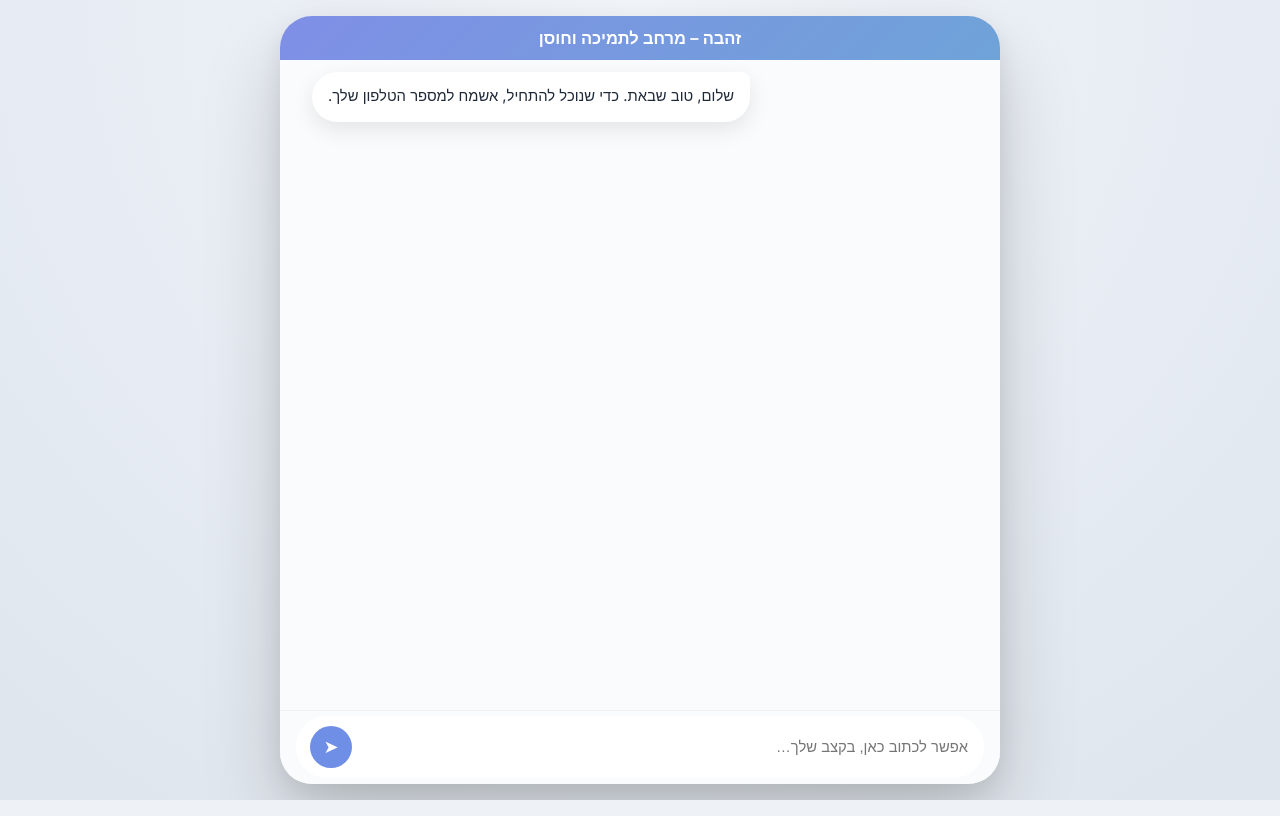
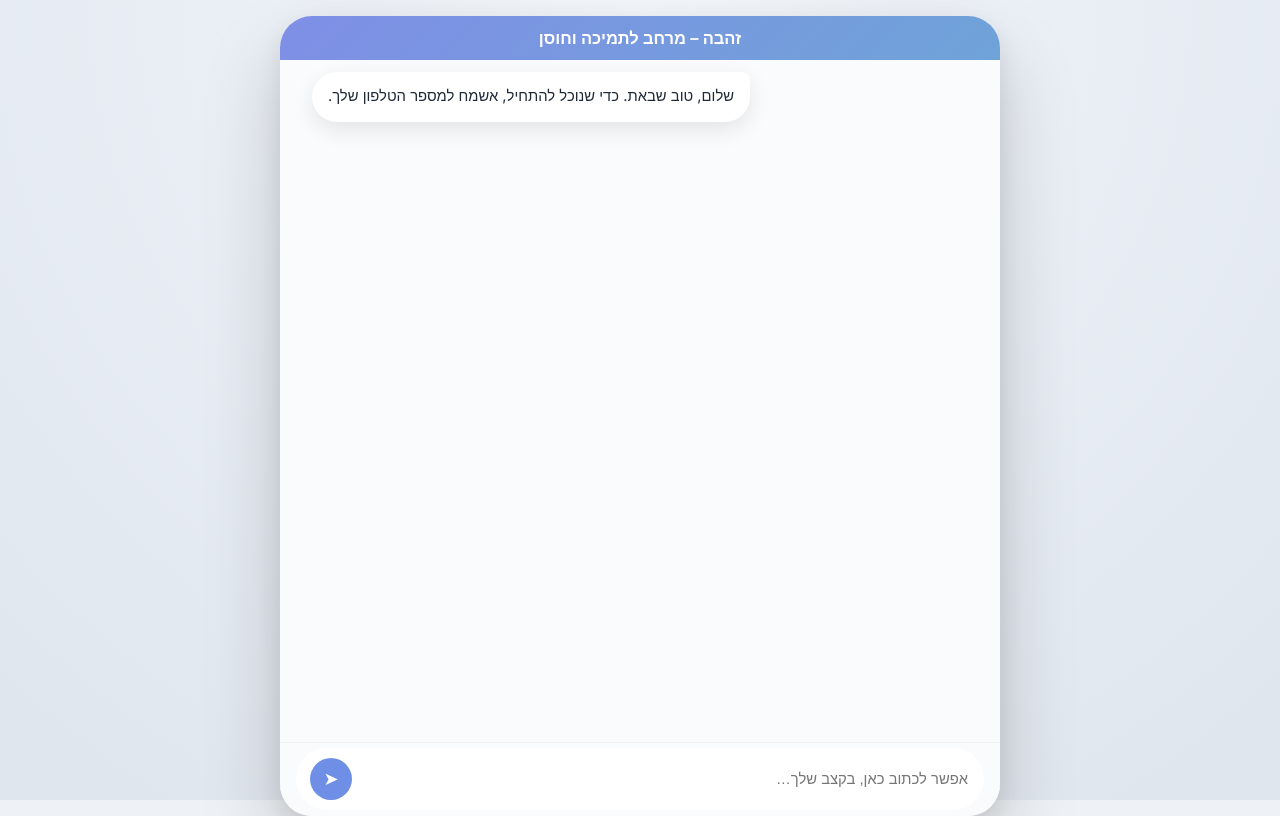
Before and after one commit to inaama8888/AI-agent-for-healthcare-, a React (Create React App) app in the folder client/: page / in a window 1280 px wide. Built offline with nearby package versions, Linux system fonts and the light colour scheme.

Commit message:
תיקונים נעיעjggכ

```diff
--- a/client/src/styles/Chat.css
+++ b/client/src/styles/Chat.css
@@ -172,6 +172,39 @@ body {
   cursor: pointer;
 }
 
+/* =========================================
+   PRODUCTION HEIGHT FIX (CRITICAL)
+   ========================================= */
+
+/* כל האפליקציה חייבת להיות מחוברת ל־viewport */
+.app-shell {
+  min-height: 100vh;
+  height: 100vh;
+  display: flex;
+  justify-content: center;
+  align-items: stretch;
+}
+
+/* הצ'אט עצמו – גובה מלא */
+.chat-container {
+  height: 100%;
+  min-height: 0;
+  display: flex;
+  flex-direction: column;
+}
+
+/* אזור ההודעות חייב "לגדול" */
+.messages {
+  flex: 1 1 auto;
+  min-height: 0;
+  overflow-y: auto;
+}
+
+/* הקלט תמיד למטה */
+.input-box {
+  flex-shrink: 0;
+}
+
 /* =================================================
    MOBILE – FULL SCREEN, NO GAPS
    ================================================= */
```
Also changed, not shown: 6 other files (tests, documents, lock files or other folders).
